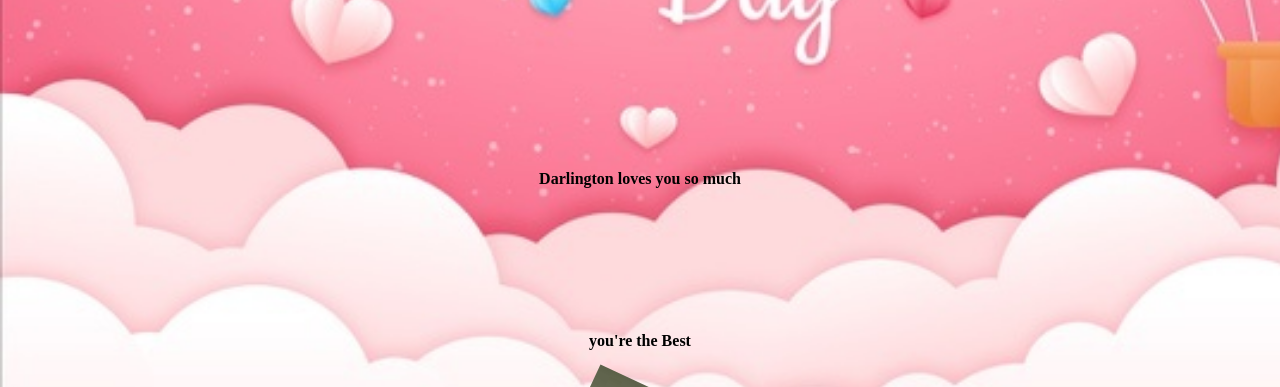
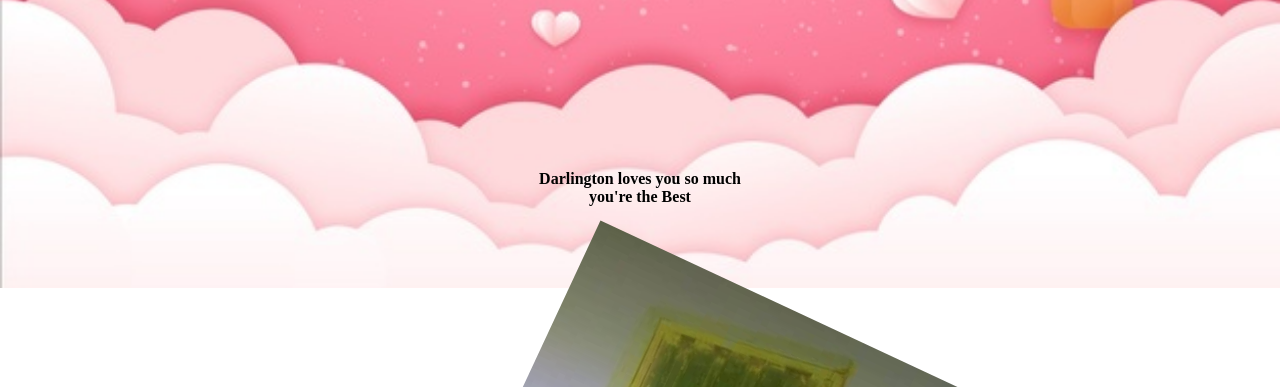
Before and after one commit to Demagy/jennifer, a plain HTML site: page index.html in a window 1280 px wide. Shown: the part 565-952 px from the top of the page. Drawn offline with Linux system fonts and the light colour scheme.

Commit message:
Update index.html

```diff
--- a/index.html
+++ b/index.html
@@ -9,8 +9,8 @@
     <h1>HAPPY</h1>
     <h1>VALENTINE'S DAY</h1>
     <h1>JENNIFER UDEH</h1>
-    <p>Darlington loves you so much</p>
-    <p>you're the Best</p>
+    <p>Darlington loves you so much<br />
+    you're the Best</p>
     <div class="img">
       <img class="img1" src="img/j.jpeg" alt="">
     </div>
```
